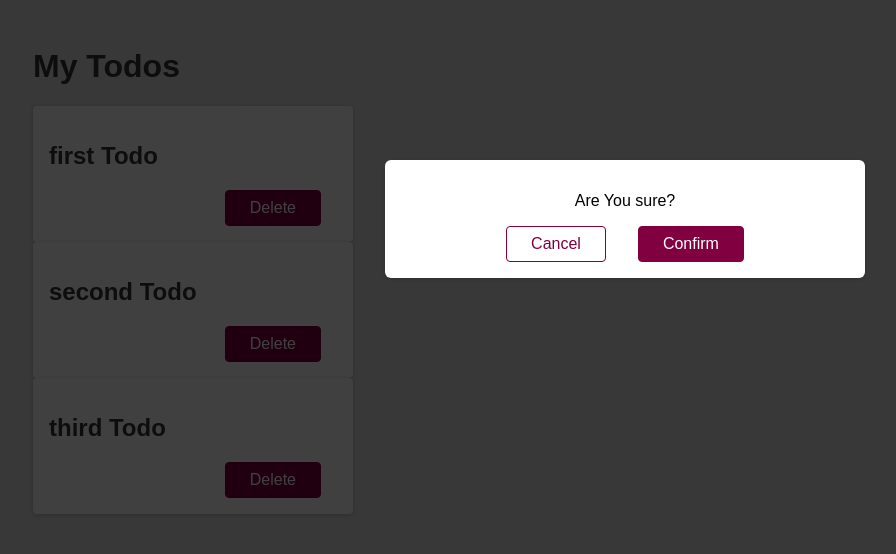
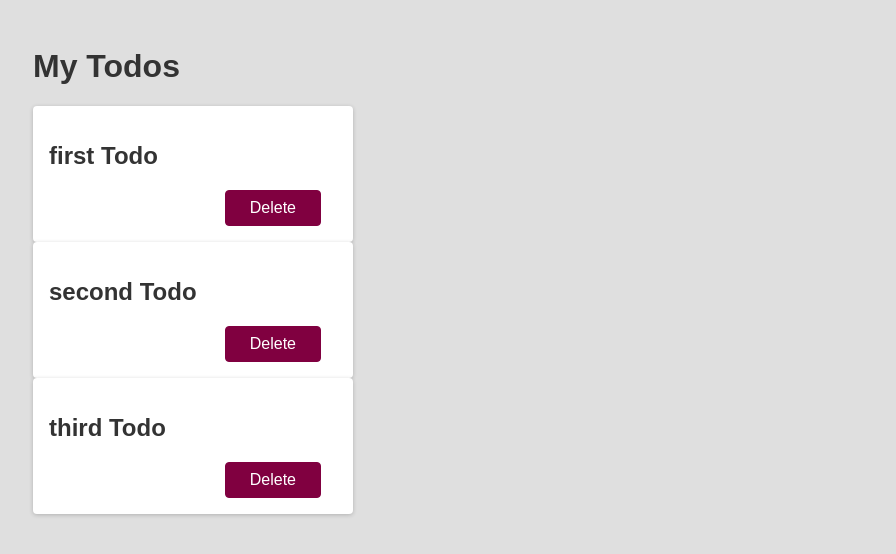
Before and after one commit to iradtaufique/react-basic, a React (Create React App) app: page / in a window 1280 px wide. Shown: the top 554 px of the page, without its empty margins (15-911 px from the left). Built offline with nearby package versions, Linux system fonts and the light colour scheme.

Commit message:
added allow user to show model when delete button clicked, and closed when backdrop or cancel and confirm button clicked

```diff
--- a/src/App.js
+++ b/src/App.js
@@ -1,6 +1,4 @@
 import Todo from "./components/Todos";
-import BackDrop from './components/Backdrop';
-import Modal from './components/Model';
 
 
 function App() {
@@ -10,10 +8,6 @@ function App() {
       <Todo text='first Todo'/>
       <Todo text='second Todo'/>
       <Todo text='third Todo'/>
-
-      <Modal />
-      <BackDrop />
-
     </div>
   );
 }
--- a/src/components/Backdrop.js
+++ b/src/components/Backdrop.js
@@ -1,5 +1,5 @@
-function BackDrop() {
-  return <div className="backdrop" />;
+function BackDrop(props) {
+  return <div className="backdrop" onClick={props.onCancel} />;
 }
 
 export default BackDrop;
--- a/src/components/Model.js
+++ b/src/components/Model.js
@@ -1,9 +1,19 @@
-function Modal(){
+function Modal(props){
+
+    // fucntion that will close model when cancel button clicked
+    function cancelHandler(){
+        props.onCancelButton();
+    }
+
+    // fucntion that will close model when confirm button clicked
+    function confirmHandler(){
+        props.onConfirm();
+    }
     return (
         <div className="modal">
             <p>Are You sure?</p>
-            <button className="btn btn--alt">Cancel</button>
-            <button className="btn">Confirm</button>
+            <button className="btn btn--alt" onClick={cancelHandler}>Cancel</button>
+            <button className="btn" onClick={confirmHandler}>Confirm</button>
         </div>
     );
 }
--- a/src/components/Todos.js
+++ b/src/components/Todos.js
@@ -1,15 +1,33 @@
+import { useState } from "react";
+import Modal from "./Model";
+import BackDrop from "./Backdrop";
+
+
+
 function Todo(props) {
+  const [modalIsOpen, setModelIsOpen] = useState(false);
 
-    // create a fucntion that will be executed when delete button clicked
-    function deleteHandler(){
+  // create a fucntion that will be executed when delete button clicked
+  function deleteHandler() {
+    setModelIsOpen(true);
+  }
 
-    }
+  // function that will close model when you click on backdrop
+  function closeModelHandler(){
+    setModelIsOpen(false);
+  }
   return (
     <div className="card">
       <h2>{props.text}</h2>
       <div className="actions">
-        <button className="btn" onClick={deleteHandler}>Delete</button>
+        <button className="btn" onClick={deleteHandler}>
+          Delete
+        </button>
       </div>
+      {/* you can use this option of terniary operator to call model { modalIsOpen ? <Model /> : null} */}
+      {modalIsOpen && <Modal onCancelButton={closeModelHandler} onConfirm={closeModelHandler} /> }
+
+      {modalIsOpen && <BackDrop onCancel={closeModelHandler} />}
     </div>
   );
 }
```
